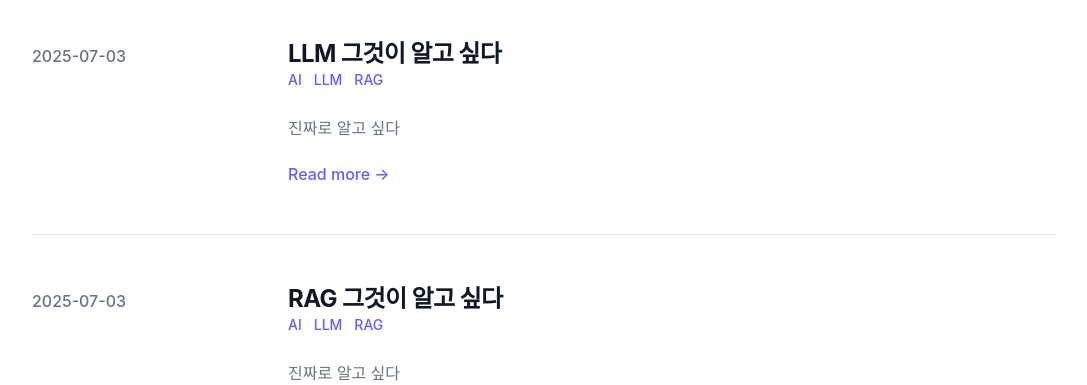
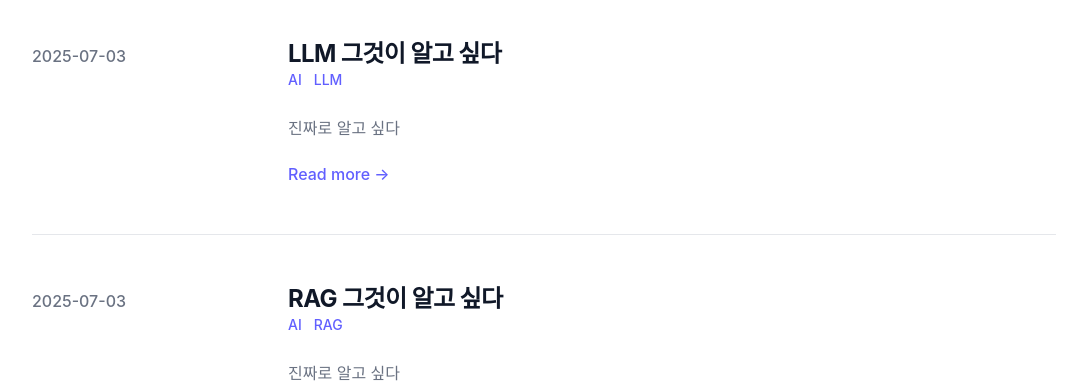
Before and after one commit to yceffort/research, a Next.js app: page / in a window 1280 px wide. Shown: the part 291-676 px from the top of the page, without its empty margins (96-1183 px from the left). Built offline with nearby package versions, Linux system fonts and the light colour scheme.

Commit message:
🔧 문서 수정: LLM 관련 태그 제거 및 문장 수정, RAG 관련 태그 제거

```diff
--- a/research/what-is-LLM.md
+++ b/research/what-is-LLM.md
@@ -6,7 +6,6 @@ theme: default
 tags:
   - AI
   - LLM
-  - RAG
 date: 2025-07-03
 description: "진짜로 알고 싶다"
 published: true
@@ -14,7 +13,7 @@ published: true
 
 # LLM과 RAG 그것이 알고 싶다
 
-> 지극히 비전공자 입장에서 쓰여진, 이해를 돕기 위해 간결하게 작성된 글입니다 📝
+> 지극히 AI 비전공자 입장에서 쓰여진, 이해를 돕기 위해 간결하게 작성된 글입니다 📝
 
 <!-- _class: invert -->
 
@@ -307,6 +306,6 @@ console.log(completion.choices[0].message.content);
 
 - LLM은 학습 데이터의 시점까지만 알고 있음
 - 회사 내부 정보, 최신 뉴스, 개인 데이터는 모름
-- **RAG(Retrieval-Augmented Generation)**로 이를 해결!
+- **RAG(Retrieval-Augmented Generation)** 로 이를 해결!
 
 **다음 시간에 계속..** 🚀
--- a/research/what-is-RAG.md
+++ b/research/what-is-RAG.md
@@ -5,7 +5,6 @@ paginate: true
 theme: default
 tags:
   - AI
-  - LLM
   - RAG
 date: 2025-07-03
 description: "진짜로 알고 싶다"
--- a/src/components/MarpSlides.tsx
+++ b/src/components/MarpSlides.tsx
@@ -146,7 +146,7 @@ export function MarpSlides({ dataHtml, dataCss, dataFonts }: MarpSlidesProps) {
       }
       // 중앙 영역은 아무 동작 없음
     },
-    [multiple]
+    [multiple],
   );
 
   // 해시 변경 감지
@@ -183,7 +183,7 @@ export function MarpSlides({ dataHtml, dataCss, dataFonts }: MarpSlidesProps) {
   // Marp 렌더링 데이터 (memoized)
   const marpRenderData = useMemo(
     () => ({ html, css, fonts }),
-    [html, css, fonts]
+    [html, css, fonts],
   );
 
   // 에러 상태 처리
```
